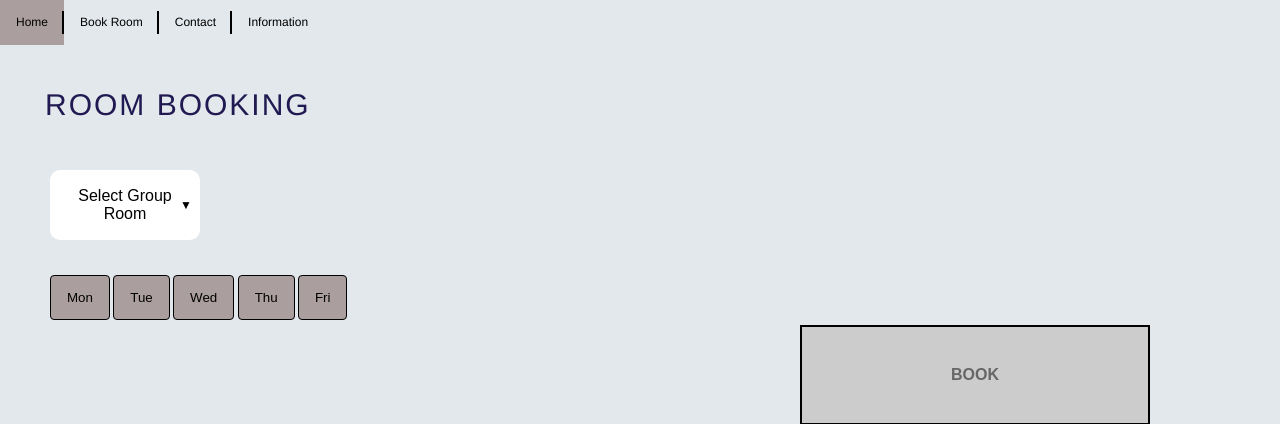
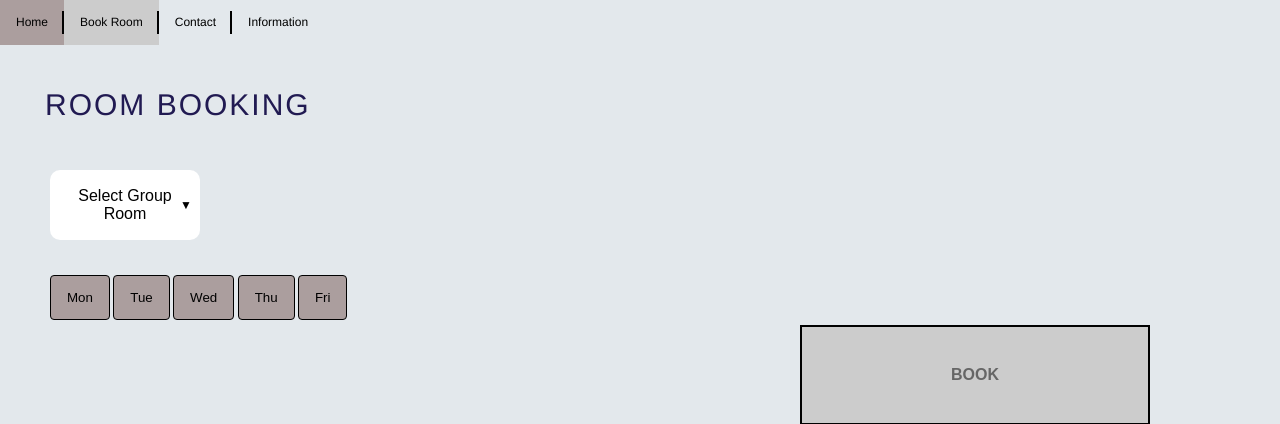
Before and after one commit to NadjaDH/P7-code, a Flask app: page /booking in a window 1280 px wide; the page is wider, and only the part inside the window is pictured. Shown: the top 424 px of that part. Run offline with Flask 3, Linux system fonts and the light colour scheme.

Commit message:
Nav bar
The nav bar shows which page you are currently on

```diff
--- a/templates/BookRoom.html
+++ b/templates/BookRoom.html
@@ -10,8 +10,8 @@
 
 <body>
     <ul class="navbar">
-        <li><a class="active" href="{{ url_for('home') }}">Home</a></li>
-        <li><a href="{{ url_for('booking') }}">Book Room</a></li>
+        <li><a href="{{ url_for('home') }}">Home</a></li>
+        <li><a class="active" href="{{ url_for('booking') }}">Book Room</a></li>
         <li><a href="#contact">Contact</a></li>
         <li><a href="{{ url_for('information') }}">Information</a></li>
     </ul>
--- a/templates/Information.html
+++ b/templates/Information.html
@@ -11,7 +11,7 @@
         <li><a href="{{ url_for('home') }}">Home</a></li>
         <li><a href="{{ url_for('booking') }}">Book Room</a></li>
         <li><a href="#contact">Contact</a></li>
-        <li><a href="{{ url_for('information') }}">Information</a></li>
+        <li><a class="active" href="{{ url_for('information') }}">Information</a></li>
     </ul>
     <h1>Information</h1>
     <div class="Infotxt">
```
